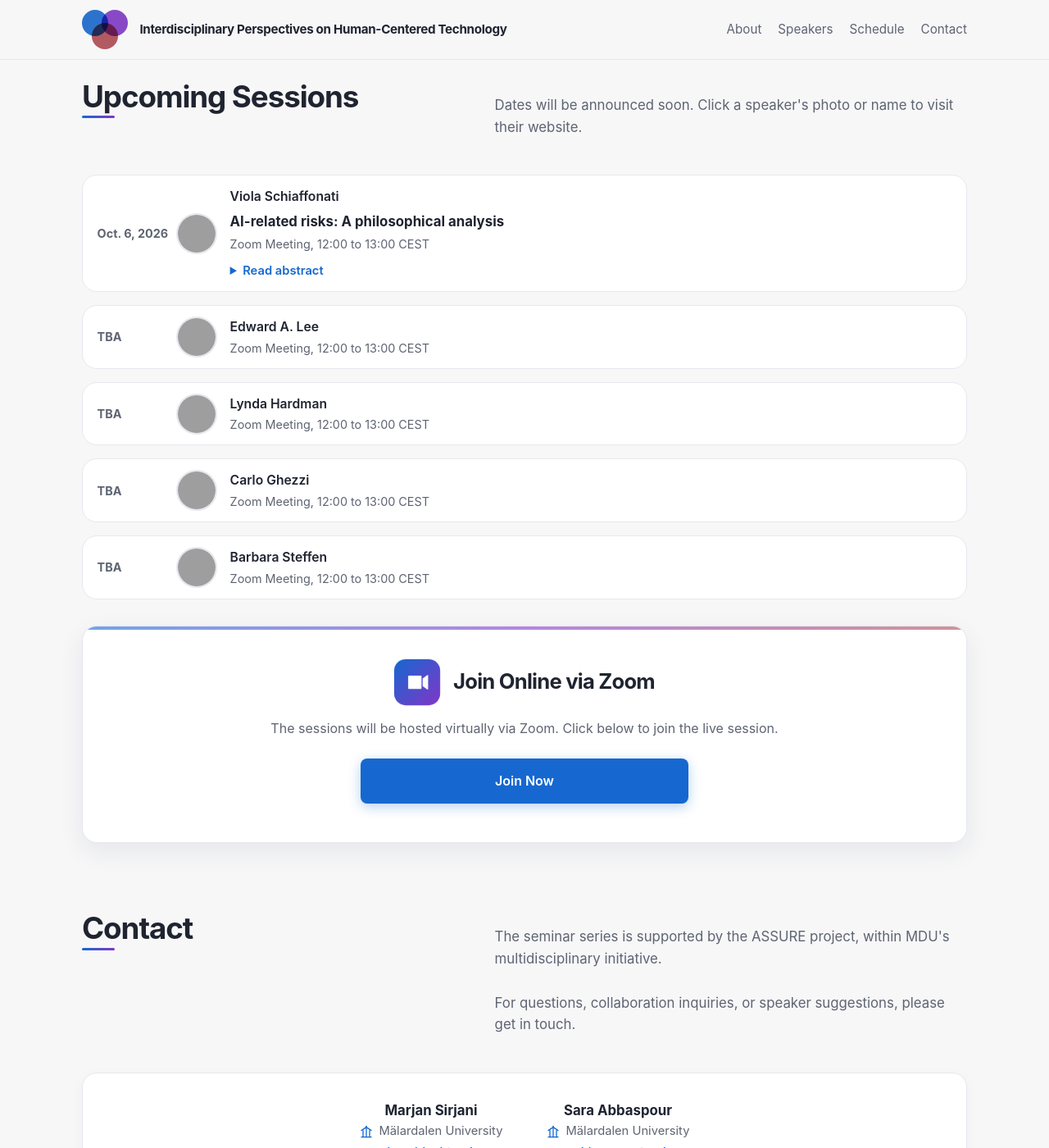
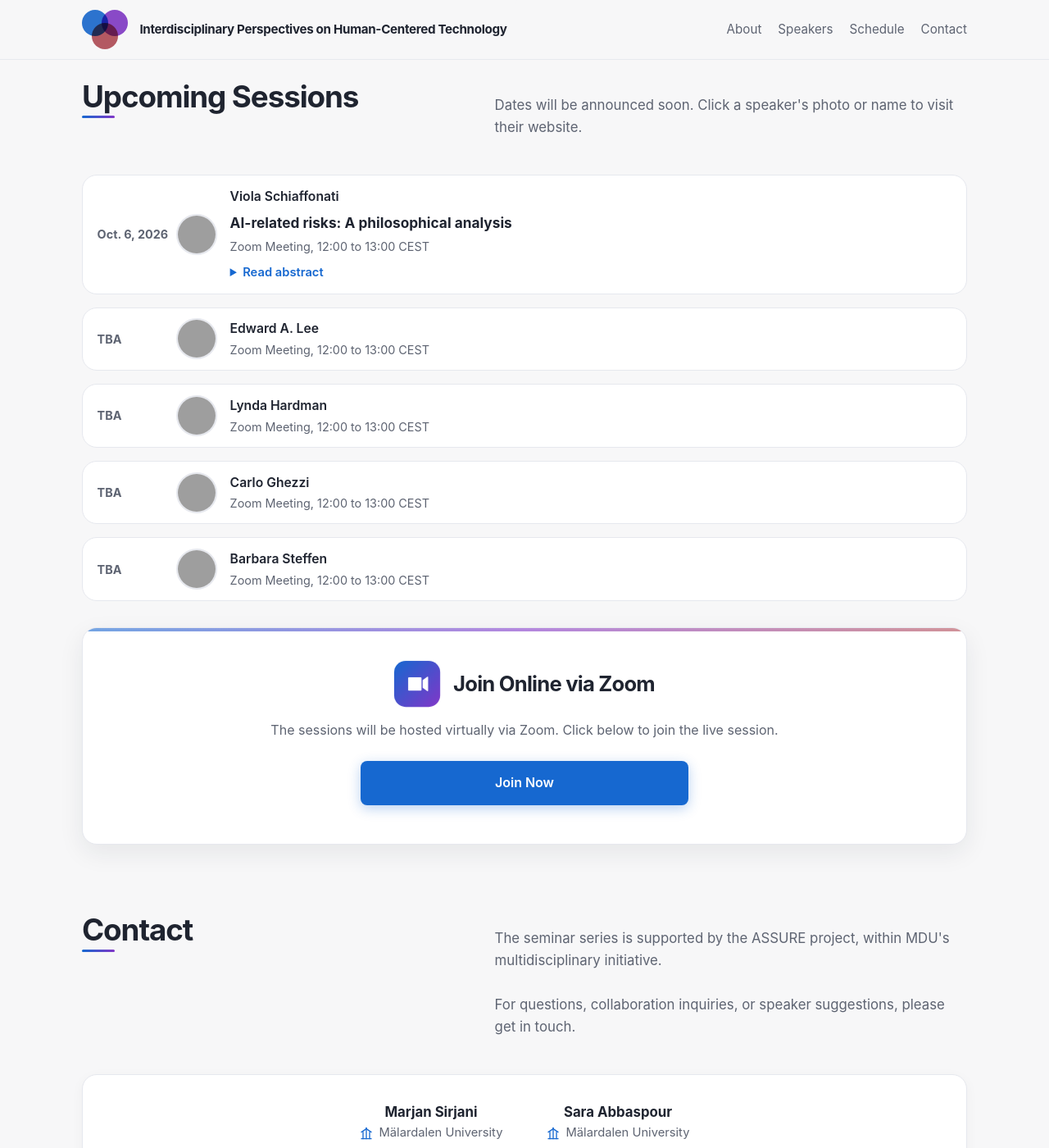
Before and after one commit to rebeca-lang/rebeca-lang.github.io, a Jekyll site: the page events/human-centered-technology/index.html, which Jekyll copies as it is, in a window 1280 px wide and 1400 px high, scrolled down 1756 px. Shown: the whole window at 82% size. Built offline with Jekyll 4.4.1, drawn with Linux system fonts in a browser that asks for light colours; grey boxes are pictures that could not be loaded.

Commit message:
Adjust schedule talk title styles

```diff
--- a/events/human-centered-technology/index.html
+++ b/events/human-centered-technology/index.html
@@ -537,8 +537,8 @@
         /* --- SCHEDULE --- */
         .talk-title {
     font-weight: 700;
-    font-size: 1.05rem;
-    margin: 0.3rem 0 0.15rem;
+    font-size: 1.08rem;
+    margin: 0.35rem 0 0.2rem;
     color: var(--text);
 }
 
```
